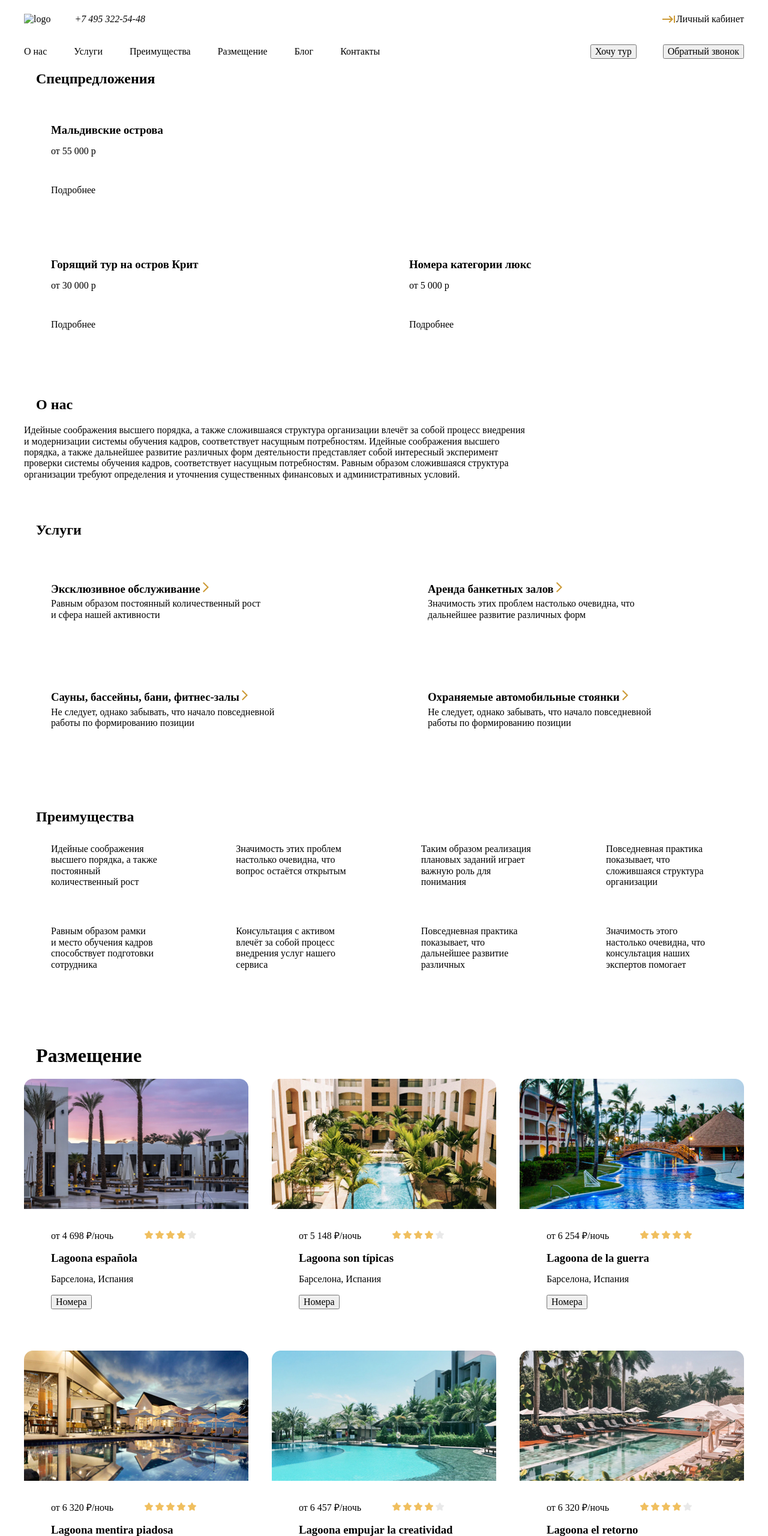
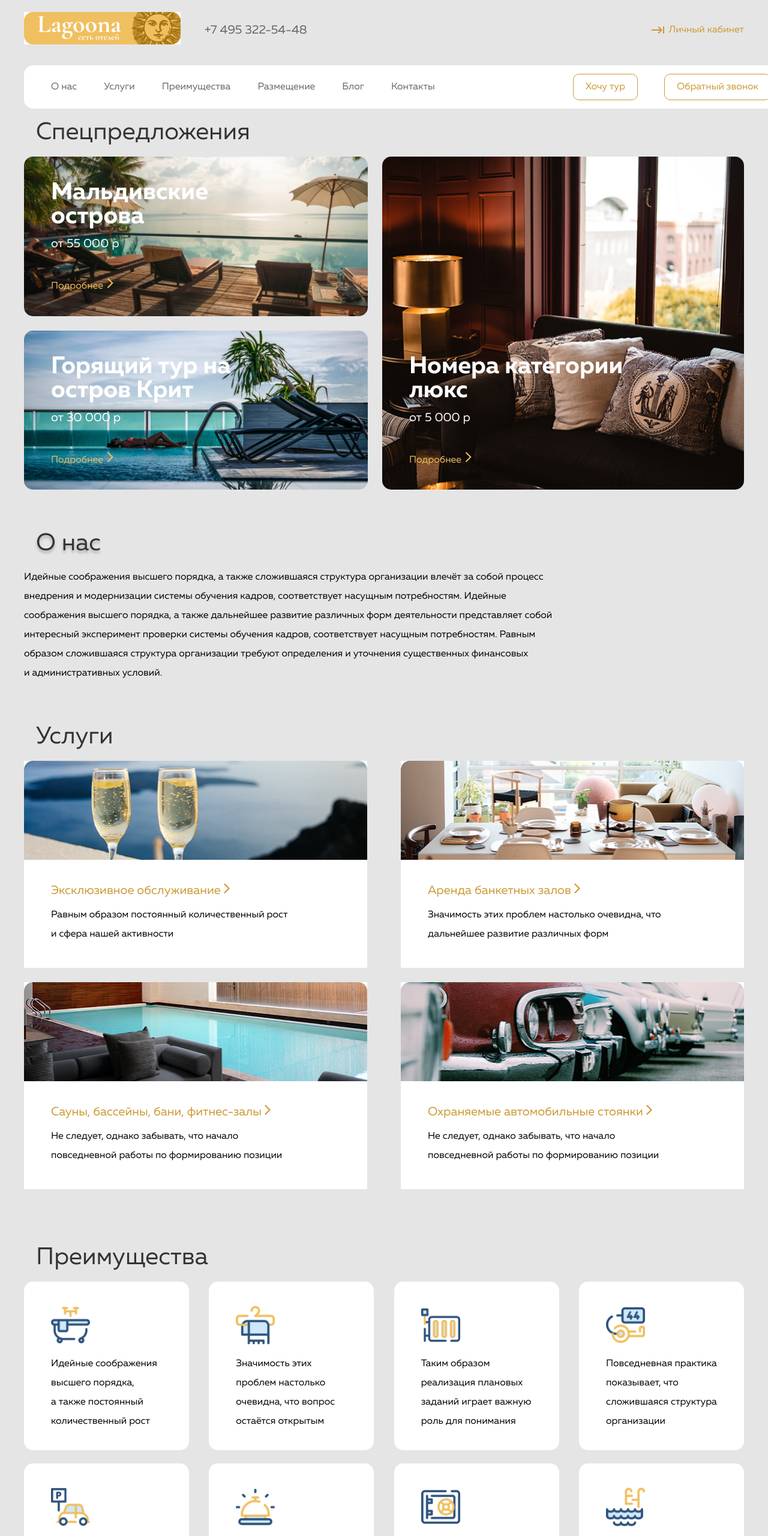
Before and after one commit to AlexanderGulanov/New_Project, a plain HTML site: page 07_layout-flexbox/hotels.html in a window 1280 px wide. Shown: the top 2560 px of the page at 60% size. Drawn offline with Linux system fonts and the light colour scheme.

Commit message:
added more styles for CSS

```diff
--- a/07_layout-flexbox/css/style.css
+++ b/07_layout-flexbox/css/style.css
@@ -5,7 +5,9 @@ html {
 
 body {
   margin: 0;
-  /*font-family: 'Muller', 'sans-serif';*/
+  font-family: 'Muller', sans-serif;
+  font-weight: 400;
+  background-color: #E5E5E5;
 }
 
 
@@ -17,6 +19,50 @@ a {
 
 img {
   max-width: 100%;
+}
+
+
+@font-face {
+  font-family: 'Muller';
+  src: local('Muller-Regular'),
+    url(../fonts/MullerRegular.woff2) format('woff2'),
+    url(../fonts/MullerRegular.woff) format('woff');
+    font-weight: 400;
+    font-style: normal;
+    font-display: swap;
+}
+
+
+@font-face {
+  font-family: 'Muller';
+  src: local('Muller-Light'),
+    url(../fonts/MullerLight.woff2) format('woff2'),
+    url(../fonts/MullerLight.woff) format('woff');
+    font-weight: 200;
+    font-style: normal;
+    font-display: swap;
+}
+
+
+@font-face {
+  font-family: 'Muller';
+  src: local('Muller-Bold'),
+    url(../fonts/MullerBold.woff2) format('woff2'),
+    url(../fonts/MullerBold.woff) format('woff');
+    font-weight: 600;
+    font-style: normal;
+    font-display: swap;
+}
+
+
+@font-face {
+  font-family: 'Muller';
+  src: local('Muller-Medium'),
+    url(../fonts/MullerMedium.woff2) format('woff2'),
+    url(../fonts/MullerMedium.woff) format('woff');
+    font-weight: 300;
+    font-style: normal;
+    font-display: swap;
 }
 
 
@@ -37,6 +83,10 @@ img {
   margin: 0;
   margin-bottom: 20px;
   padding-left: 20px;
+  font-weight: 400;
+  font-size: 40px;
+  line-height: 40px;
+  color: #333333;
 }
 
 .section-offset {
@@ -59,6 +109,7 @@ img {
 
 .header-left-top {
   display: flex;
+  align-items: center;
 }
 
 
@@ -66,27 +117,74 @@ img {
   margin-right: 40px;
 }
 
+
+.header-contacts {
+  font-weight: 500;
+  font-size: 20px;
+  font-style: normal;
+  line-height: 20px;
+  color: #666666;
+}
+
+
 .header-cabinet {
   display: flex;
   align-items: center;
 }
+
+
+.header-cabinet-login {
+  margin-left: 5px;
+  font-weight: 400;
+  font-size: 16px;
+  line-height: 16px;
+  color: #CC9933;
+}
+
 
 .header-bottom-block {
   width: 100%;
   display: flex;
   align-items: center;
   justify-content: space-between;
+  padding: 14px 45px;
+  background-color: #ffffff;
+  border-radius: 15px;
 }
 
 
 .header-list {
   display: flex;
   align-items: center;
+  font-weight: 400;
+  font-size: 16px;
+  line-height: 16px;
+  color: #666666;
 }
 
 
 .header-button1 {
   margin-right: 40px;
+  font-weight: 400;
+  font-size: 16px;
+  line-height: 16px;
+  padding: 13px 20px;
+  color: #CC9933;
+  background-color: #ffffff;
+  border: 1px solid #CC9933;
+  border-radius: 10px;
+}
+
+
+.header-button2 {
+  font-weight: 400;
+  font-size: 16px;
+  line-height: 16px;
+  padding: 13px 20px;
+  color: #CC9933;
+  background-color: #ffffff;
+  border: 1px solid #CC9933;
+  border-radius: 10px;
 }
 
 
@@ -125,27 +223,85 @@ img {
 }
 
 
+.offer-card1 {
+  background-image: url('../img/Мальдивские\ острова.png');
+  background-size: cover;
+  background-repeat: no-repeat;
+  background-position: center;
+  border-radius: 15px;
+}
+
+
+.offer-card2 {
+  background-image: url('../img/Крит.png');
+  background-size: cover;
+  background-repeat: no-repeat;
+  background-position: center;
+  border-radius: 15px;
+}
+
+
 .offer-h3 {
   margin: 0;
   margin-bottom: 15px;
+  font-weight: 700;
+  font-size: 40px;
+  line-height: 40px;
+  color: #ffffff;
+  max-width: 420px;
 }
 
 .offer-price {
   margin: 0;
   margin-bottom: 47px;
+  font-weight: 400;
+  font-size: 20px;
+  line-height: 20px;
+  color: #ffffff;
+}
+
+
+.offer-more {
+  align-items: center;
+}
+
+
+.more {
+  margin-right: 2px;
+  font-weight: 400;
+  font-size: 16px;
+  line-height: 16px;
+  color: #F0BF5F;
 }
 
 
 .offer-right {
   justify-content: flex-end;
+  background-image: url('../img/Люкс.jpg');
+  background-size: cover;
+  background-repeat: no-repeat;
+  background-position: center;
+  border-radius: 15px;
 }
 
 
 /*О Нас*/
+.about-title {
+  font-weight: 400;
+  font-size: 40px;
+  line-height: 40px;
+  color: #333333;
+  text-shadow: 0px 4px 4px rgba(0, 0, 0, 0.25);
+}
+
 
 .about-content {
   margin: 0;
-  max-width: 70%;
+  max-width: 888px;
+  font-weight: 400;
+  font-size: 16px;
+  line-height: 200%;
+  color: #000000;
 }
 
 
@@ -160,16 +316,26 @@ img {
 .services-items {
   width: 572px;
   margin-bottom: 24px;
+  background-color: #ffffff;
 }
 
 
 .services-card-img {
   object-fit: cover;
-  margin-bottom: 26px;
 }
+
+
+.text-more {
+  font-weight: 500;
+  font-size: 20px;
+  line-height: 200%;
+  color: #CC9933;;
+}
+
 
 .services-card-content {
   padding: 26px 126px 35px 45px;
+  background-color: #ffffff;
 }
 
 .services-card-btn {
@@ -181,6 +347,10 @@ img {
 .services-text {
   margin: 0;
   margin-bottom: 5px;
+  font-weight: 400;
+  font-size: 16px;
+  line-height: 200%;
+  color: #000000;
 }
 
 /* Преимущества*/
@@ -195,12 +365,16 @@ img {
 .advantages-item {
   width: 275px;
   margin-bottom: 22px;
+  border-radius: 15px;
+  background-color: #ffffff;
 }
 
 
 .advantages-card-img {
-  max-width: 100%;
-  margin-right: auto;
+  width: 65px;
+  height: 65px;
+  margin-left: 45px;
+  margin-top: 40px;
   margin-bottom: 10px;
 }
 
@@ -208,6 +382,10 @@ img {
 .advantages-text {
   margin: 0;
   margin: 0 42px 32px 45px;
+  font-weight: 400;
+  font-size: 16px;
+  line-height: 200%;
+  color: #000000;
 }
 
 
@@ -223,6 +401,8 @@ img {
 .accomodation-items {
   width: 374px;
   margin-bottom: 24px;
+  background-color: #ffffff;
+  border-radius: 15px;
 }
 
 
@@ -241,14 +421,24 @@ img {
 
 .accomodation-card-price {
   padding: 0;
-  margin-right: 52px;
+  margin-right: 40px;
   margin-bottom: 16px;
+  font-style: normal;
+  font-weight: 700;
+  font-size: 20px;
+  line-height: 20px;
+  color: #000000;
 }
 
 
 .placing-location-onspain {
   margin: 0;
   margin-bottom: 16px;
+  font-style: normal;
+  font-weight: 400;
+  font-size: 16px;
+  line-height: 16px;
+  color: #000000;
 }
 
 
@@ -256,6 +446,11 @@ img {
   min-width: 400px;
   margin: 0;
   margin-bottom: 16px;
+  font-style: normal;
+  font-weight: 400;
+  font-size: 16px;
+  line-height: 16px;
+  color: #999999;
 }
 
 
@@ -263,4 +458,31 @@ img {
   display: flex;
   justify-content: center;
   align-items: flex-end;
+  background-image: url('../img/9.jpg');
+  background-size: cover;
+  background-repeat: no-repeat;
+  background-color: #666666;
 }
+
+
+.accomodation-card-last {
+  font-style: normal;
+  font-weight: 500;
+  font-size: 20px;
+  line-height: 200%;
+  color: #ffffff;
+  margin-bottom: 27px;
+}
+
+
+.placing-btn {
+  margin-right: 40px;
+  font-weight: 400;
+  font-size: 16px;
+  line-height: 16px;
+  padding: 13px 20px;
+  color: #CC9933;
+  background-color: #ffffff;
+  border: 1px solid #CC9933;
+  border-radius: 10px;
+}
--- a/07_layout-flexbox/hotels.html
+++ b/07_layout-flexbox/hotels.html
@@ -15,7 +15,7 @@
       <div class="header-top-block">
         <div class="header-left-top">
           <a href="#" class="header-logo-link">
-            <img src="#" alt="logo" class="header-logo">
+            <img src="img/logo.jpg" alt="logo" class="header-logo">
           </a>
           <address class="header-contacts">
             <a href="tel:+74953225448">
@@ -86,21 +86,36 @@
         <h2 class="title-h2 offer-h2 section-title">Спецпредложения</h2>
         <div class="offer-wrap">
           <div class="offer-left">
-            <article class="offer-card">
+            <article class="offer-card offer-card1">
               <h3 class="offer-h3">Мальдивские острова</h3>
               <span class="offer-price">от 55 000 р</span>
-              <a class="offer-more" src="#" alt="">Подробнее</a>
+              <div class="offer-more">
+                <a class="more" src="#" alt="">Подробнее</a>
+                <svg width="11" height="18" viewbox="0 0 11 18" fill="none" xmlns="http://www.w3.org/2000/svg">
+                  <path d="M1.49998 1.00002L9.27815 8.7782L1.49998 16.5564" stroke="#F0BF5F" stroke-width="2"/>
+                  </svg>
+              </div>
             </article>
-            <article class="offer-card">
+            <article class="offer-card offer-card2">
               <h3 class="offer-h3">Горящий тур на остров Крит</h3>
               <span class="offer-price">от 30 000 р</span>
-              <a class="offer-more" src="#" alt="">Подробнее</a>
+              <div class="offer-more">
+                <a class="more" src="#" alt="">Подробнее</a>
+                <svg width="11" height="18" viewbox="0 0 11 18" fill="none" xmlns="http://www.w3.org/2000/svg">
+                  <path d="M1.49998 1.00002L9.27815 8.7782L1.49998 16.5564" stroke="#F0BF5F" stroke-width="2"/>
+                  </svg>
+              </div>
             </article>
           </div>
           <article class="offer-card offer-right">
             <h3 class="offer-h3">Номера категории люкс</h3>
             <span class="offer-price">от 5 000 р</span>
-            <a class="offer-more" src="#" alt="">Подробнее</a>
+            <div class="offer-more">
+              <a class="more" src="#" alt="">Подробнее</a>
+              <svg width="11" height="18" viewbox="0 0 11 18" fill="none" xmlns="http://www.w3.org/2000/svg">
+                <path d="M1.49998 1.00002L9.27815 8.7782L1.49998 16.5564" stroke="#F0BF5F" stroke-width="2"/>
+                </svg>
+            </div>
           </article>
         </div>
       </div>
@@ -129,7 +144,7 @@
         <div class="services-content">
           <ul class="services-list list-reset">
             <li class="services-items">
-              <div class="services-card-img"></div>
+              <img src="img/Шампанское.png" alt="Эксклюзивное обслуживание" class="services-card-img">
               <div class="services-card-content">
                 <h3 class="btn services-card-btn btn-more">
                   <a href="#" class="services-link text-more">
@@ -145,10 +160,10 @@
               </div>
             </li>
             <li class="services-items">
-              <div class="services-card-img"></div>
+              <img src="img/Гостинная.png" alt="Аренда банкетных залов" class="services-card-img">
               <div class="services-card-content">
                 <h3 class="services-card-btn btn-more">
-                  <a href="#" class="services-link">
+                  <a href="#" class="services-link text-more">
                     Аренда банкетных залов
                   </a>
                   <svg width="10" height="18" viewbox="0 0 10 18" fill="none" xmlns="http://www.w3.org/2000/svg">
@@ -161,10 +176,10 @@
               </div>
             </li>
             <li class="services-items">
-              <div class="services-card-img"></div>
+              <img src="img/Бассейн.png" alt="Сауны,бассейны,бани,фитнес-залы" class="services-card-img">
               <div class="services-card-content">
                 <h3 class="services-card-btn btn-more">
-                  <a href="#" class="services-link">
+                  <a href="#" class="services-link text-more">
                     Сауны, бассейны, бани, фитнес-залы
                   </a>
                   <svg width="10" height="18" viewbox="0 0 10 18" fill="none" xmlns="http://www.w3.org/2000/svg">
@@ -178,10 +193,10 @@
               </div>
             </li>
             <li class="services-items">
-              <div class="services-card-img"></div>
+              <img src="img/Крутые тачки.png" alt="Охраняемые автомобильные стоянки" class="services-card-img">
               <div class="services-card-content">
                 <h3 class="services-card-btn btn-more">
-                  <a href="#" class="services-link">
+                  <a href="#" class="services-link text-more">
                     Охраняемые автомобильные стоянки
                   </a>
                   <svg width="10" height="18" viewbox="0 0 10 18" fill="none" xmlns="http://www.w3.org/2000/svg">
@@ -205,49 +220,49 @@
         </h2>
         <ul class="advantages-list list-reset">
           <li class="advantages-item">
-            <div class="advantages-card-img"></div>
+            <img src="img/1-1.png" alt="Ванная комната" class="advantages-card-img">
             <p class="advantages-text text-block">
               Идейные соображения высшего порядка, а&nbsp;также постоянный количественный рост
             </p>
           </li>
           <li class="advantages-item">
-            <div class="advantages-card-img"></div>
+            <img src="img/2-1.png" alt="Сухие полотенца" class="advantages-card-img">
             <p class="advantages-text text-block">
               Значимость этих проблем настолько очевидна, что вопрос остаётся открытым
             </p>
           </li>
           <li class="advantages-item">
-            <div class="advantages-card-img"></div>
+            <img src="img/3-1.png" alt="Обогреватели" class="advantages-card-img">
             <p class="advantages-text text-block">
               Таким образом реализация плановых заданий играет важную роль для понимания
             </p>
           </li>
           <li class="advantages-item">
-            <div class="advantages-card-img"></div>
+            <img src="img/4-1.png" alt="Ключи от номера" class="advantages-card-img">
             <p class="advantages-text text-block">
               Повседневная практика показывает, что сложившаяся структура организации
             </p>
           </li>
           <li class="advantages-item">
-            <div class="advantages-card-img"></div>
+            <img src="img/5-1.png" alt="Парковка" class="advantages-card-img">
             <p class="advantages-text text-block">
               Равным образом рамки и&nbsp;место обучения кадров способствует подготовки сотрудника
             </p>
           </li>
           <li class="advantages-item">
-            <div class="advantages-card-img"></div>
+            <img src="img/6-1.png" alt="Консъерж" class="advantages-card-img">
             <p class="advantages-text text-block">
               Консультация с&nbsp;активом влечёт за&nbsp;собой процесс внедрения услуг нашего сервиса
             </p>
           </li>
           <li class="advantages-item">
-            <div class="advantages-card-img"></div>
+            <img src="img/7-1.png" alt="Стиральная машина" class="advantages-card-img">
             <p class="advantages-text text-block">
               Повседневная практика показывает, что дальнейшее развитие различных
             </p>
           </li>
           <li class="advantages-item">
-            <div class="advantages-card-img"></div>
+            <img src="img/8-1.png" alt="Бассейн" class="advantages-card-img">
             <p class="advantages-text text-block">
               Значимость этого настолько очевидна, что консультация наших экспертов помогает
             </p>
@@ -470,8 +485,8 @@
             </article>
           </li>
           <li class="accomodation-items accomodation-items-last">
-            <a class="accomodation-card text-more" href="#">
-              Посмотреть все варианты
+            <a class="accomodation-card-last" href="#">
+              Посмотреть все варианты &gt;
             </a>
           </li>
         </ul>
```
Also changed, not shown: 07_layout-flexbox/img/1-1.png (added), 07_layout-flexbox/img/2-1.png (added), 07_layout-flexbox/img/3-1.png (added), 07_layout-flexbox/img/4-1.png (added), 07_layout-flexbox/img/5-1.png (added), 07_layout-flexbox/img/6-1.png (added), 07_layout-flexbox/img/7-1.png (added), 07_layout-flexbox/img/8-1.png (added), 07_layout-flexbox/img/Arrow.svg (added), 07_layout-flexbox/img/Arroy.png (added), 07_layout-flexbox/img/Бассейн.png (added), 07_layout-flexbox/img/Все варианты.png (added), 07_layout-flexbox/img/Гостинная.png (added), 07_layout-flexbox/img/Крит.png (added), 4 more files.
